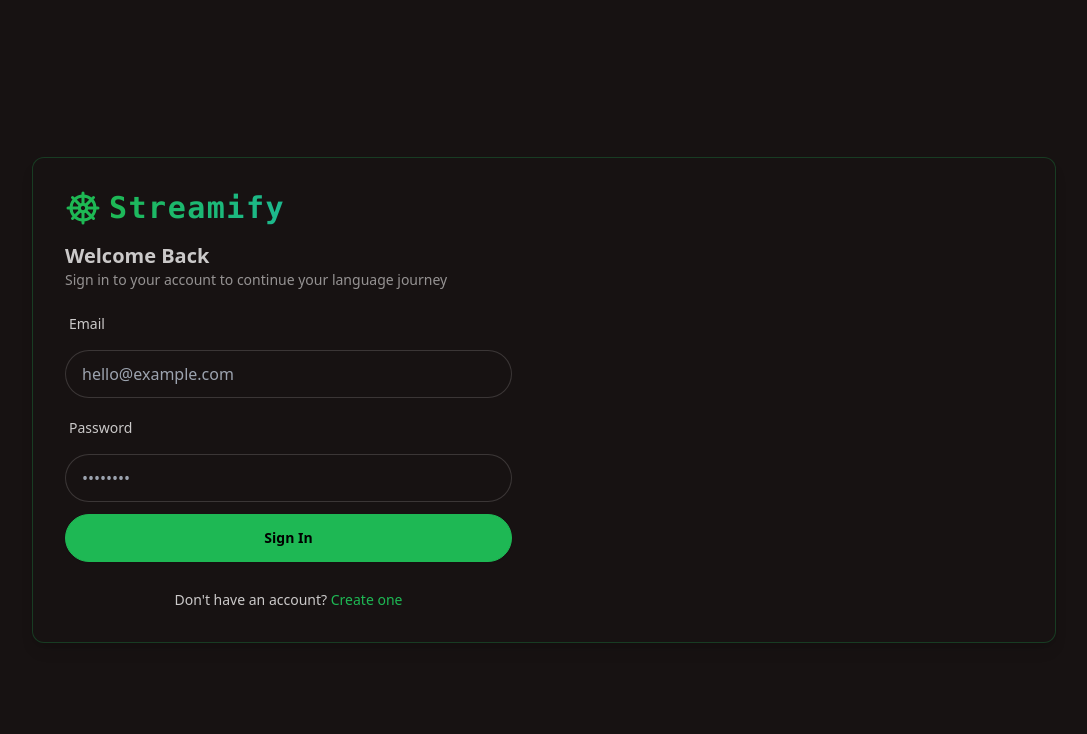
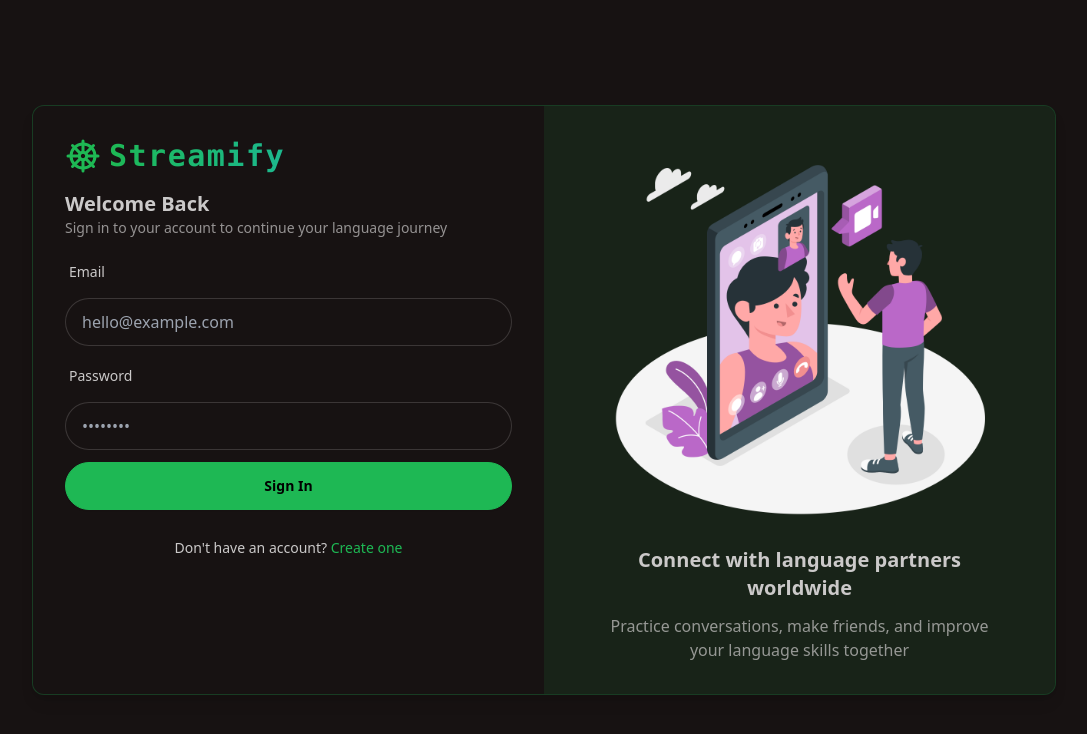
Before and after one commit to chamodya-work/HerChat-App, a React (Vite) app in the folder frontend/: page /login in a window 1280 px wide. Shown: the top 734 px of the page, without its empty margins (96-1183 px from the left). Built offline with nearby package versions, Linux system fonts and the light colour scheme; no server answers.

Commit message:
added the custom hook useLogin

```diff
--- /dev/null
+++ b/frontend/src/hooks/useLogin.js
@@ -0,0 +1,21 @@
+import { QueryClient, useMutation, useQueryClient } from '@tanstack/react-query';
+import React from 'react'
+import { login } from '../lib/api';
+
+
+
+const useLogin = () => {
+    const queryClient = useQueryClient();
+    const {
+    mutate: loginMutation,
+    isPending,
+    error,
+  } = useMutation({
+    mutationFn: login,
+    onSuccess: () => queryClient.invalidateQueries({ queryKey: ["authUser"] }),
+  });
+
+  return {isPending, error, loginMutation};
+}
+
+export default useLogin;
--- a/frontend/src/pages/LoginPage.jsx
+++ b/frontend/src/pages/LoginPage.jsx
@@ -3,6 +3,7 @@ import React, { useState } from "react";
 import { login } from "../lib/api";
 import { ShipWheelIcon } from "lucide-react";
 import { Link } from "react-router";
+import useLogin from "../hooks/useLogin";
 
 const LoginPage = () => {
   const [loginData, setLoginData] = useState({
@@ -10,16 +11,20 @@ const LoginPage = () => {
     password: "",
   });
 
-  const queryClient = useQueryClient();
+  //this is replace with custom hook useLogin.js
 
-  const {
-    mutate: loginMutation,
-    isPending,
-    error,
-  } = useMutation({
-    mutationFn: login,
-    onSuccess: () => queryClient.invalidateQueries({ queryKey: ["authUser"] }),
-  });
+  // const queryClient = useQueryClient();
+
+  // const {
+  //   mutate: loginMutation,
+  //   isPending,
+  //   error,
+  // } = useMutation({
+  //   mutationFn: login,
+  //   onSuccess: () => queryClient.invalidateQueries({ queryKey: ["authUser"] }),
+  // });
+
+  const { isPending, error, loginMutation } = useLogin();
 
   const handleLogin = (e) => {
     e.preventDefault(); //this is for prevent refreshing
@@ -125,6 +130,28 @@ const LoginPage = () => {
         </div>
 
         {/* IMAGE SECTION */}
+        <div className="hidden lg:flex w-full lg:w-1/2 bg-primary/10 items-center justify-center">
+          <div className="max-w-md p-8">
+            {/* Illustration */}
+            <div className="relative aspect-square max-w-sm mx-auto">
+              <img
+                src="\public\signup.png"
+                alt="Language connection illustration"
+                className="w-full h-full"
+              />
+            </div>
+
+            <div className="text-center space-y-3 mt-6">
+              <h2 className="text-xl font-semibold">
+                Connect with language partners worldwide
+              </h2>
+              <p className="opacity-70">
+                Practice conversations, make friends, and improve your language
+                skills together
+              </p>
+            </div>
+          </div>
+        </div>
       </div>
     </div>
   );
```
